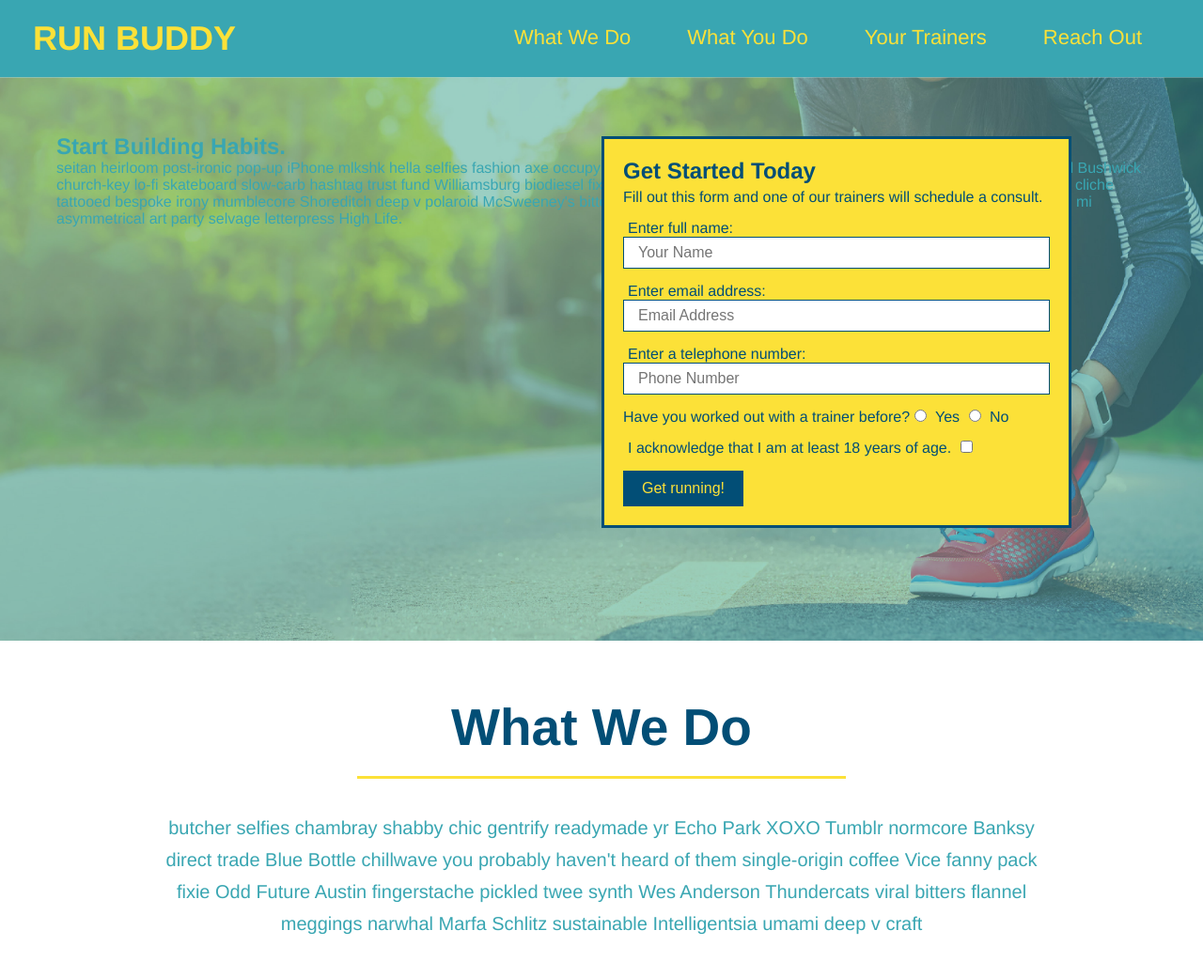
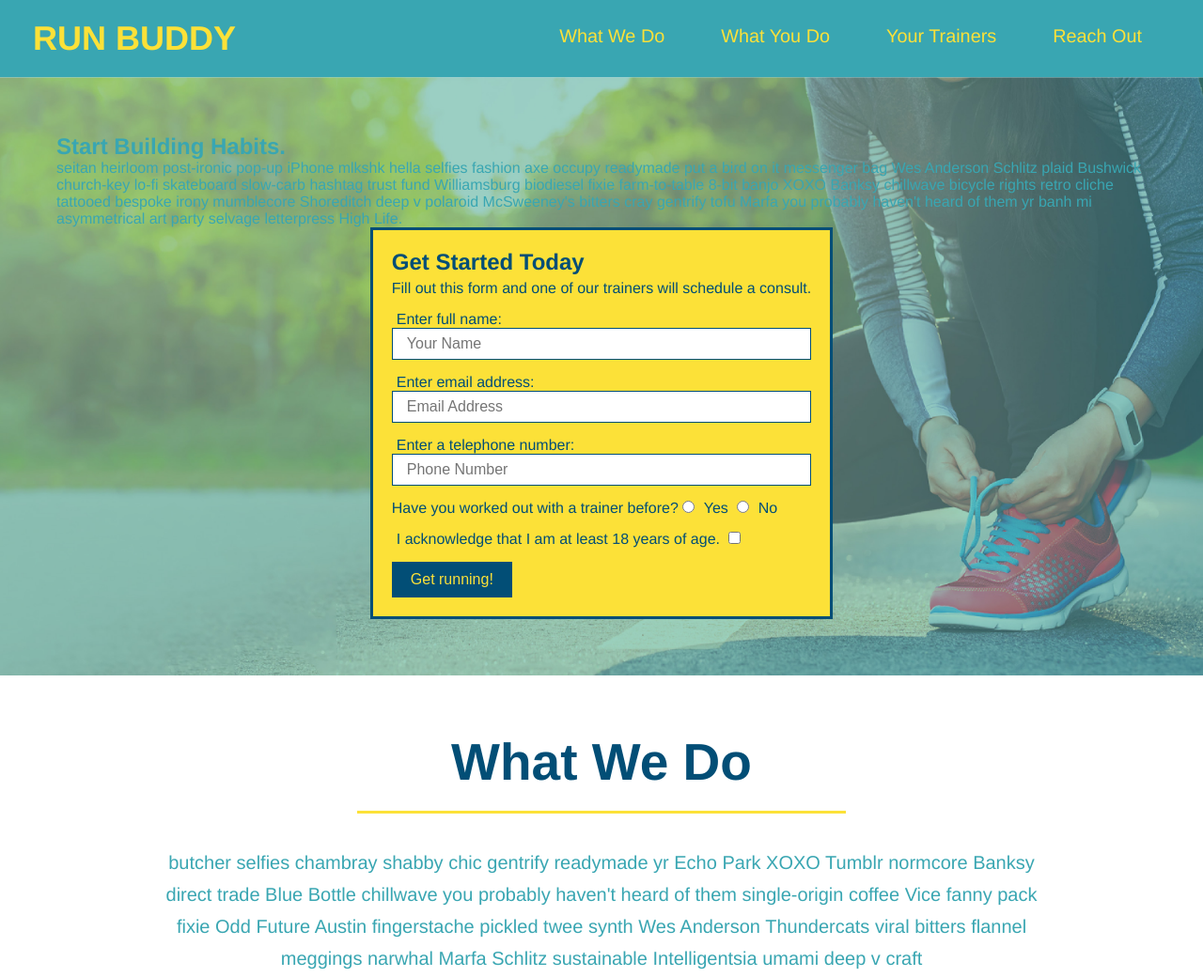
Before and after one commit to Katehamilton1/run-buddy, a plain HTML site: page index.html in a window 1280 px wide. Shown: the top 1040 px of the page at 94% size. Drawn offline with Linux system fonts and the light colour scheme.

Commit message:
add flexbox to the hero

```diff
--- a/assets/css/style.css
+++ b/assets/css/style.css
@@ -44,24 +44,25 @@ list-style: none;
 header nav ul li a {
   margin: 0 30px;
   font-weight: lighter;
-  font-size: 22px;
+  font-size: 1.55vw;
 }
 
 footer {
   background: #fce138;
   width: 100%;
   padding: 40px 35px;
+  display: flex;
+  justify-content: space-between;
+  flex-wrap: wrap;
 }
 
 footer h2 {
-  display: inline;
   color: #024e76;
   font-size: 30px;
   margin: 0;
 }
 
 footer div {
-  float: right;
   line-height: 1.5;
   text-align: right;
 }
@@ -77,10 +78,11 @@ section {
 /* Hero Style Start */
 .hero {
   background-image: url('../images/hero-bg.jpg');
-  height: 600px;
   background-size: cover;
   background-position: center;
-  position: relative;
+  display: flex;
+  justify-content: center;
+  flex-wrap: wrap;
 }
 /* Hero Style End */
 
@@ -88,11 +90,7 @@ section {
   border: 3px solid #024e76;
   background-color: #fce138;
   padding: 20px;
-  width: 500px;
   color: #024e76;
-  position: absolute;
-  bottom: 120px;
-  right: 140px;
 }
 
 .hero-form h3 {
```
